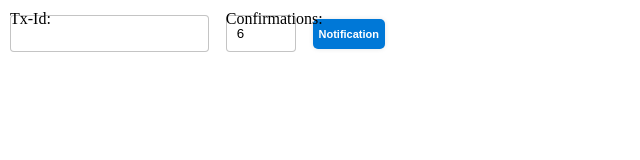
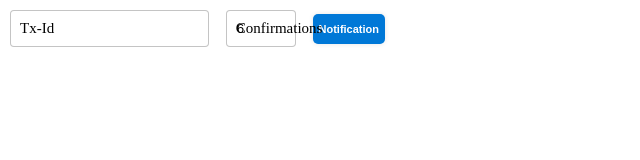
Before and after one commit to vulgo-rnt/bitcoin-ranking-transaction, a browser extension: page form/index.html in a window 1280 px wide. Shown: the whole page, without its empty margins (0-640 px from the left). Drawn offline with Linux system fonts and the light colour scheme.

Commit message:
style: input effect

```diff
--- a/form/index.html
+++ b/form/index.html
@@ -6,12 +6,12 @@
   <body>
     <form>
       <div>
-        <label>Tx-Id:</label>
         <input id="txid" type="text" required />
+        <span>Tx-Id</span>
       </div>
       <div>
-        <label> Confirmations:</label>
         <input id="confirm" type="number" max="10" min="1" value="6" required />
+        <span>Confirmations</span>
       </div>
       <button>Notification</button>
     </form>
--- a/form/style.css
+++ b/form/style.css
@@ -26,14 +26,10 @@ button {
 button:hover {
   background-color: #005a9e;
 }
-.input-container {
-  position: relative;
-}
 
 input {
   width: 100%;
   padding: 10px;
-  margin: 5px 0;
   box-sizing: border-box;
   border: 1px solid rgba(0, 0, 0, 0.23);
   border-radius: 4px;
@@ -47,6 +43,17 @@ input:hover {
 div {
   position: relative;
 }
-label {
+span {
   position: absolute;
+  left: 0;
+  padding: 10px;
+  pointer-events: none;
+  font-size: 15px;
+  transition: 0.5s;
 }
+input:focus ~ span {
+  transform: translateX(4px) translateY(-5px);
+  font-size: 10px;
+  padding: 0 8px;
+  background-color: white;
+}
```
